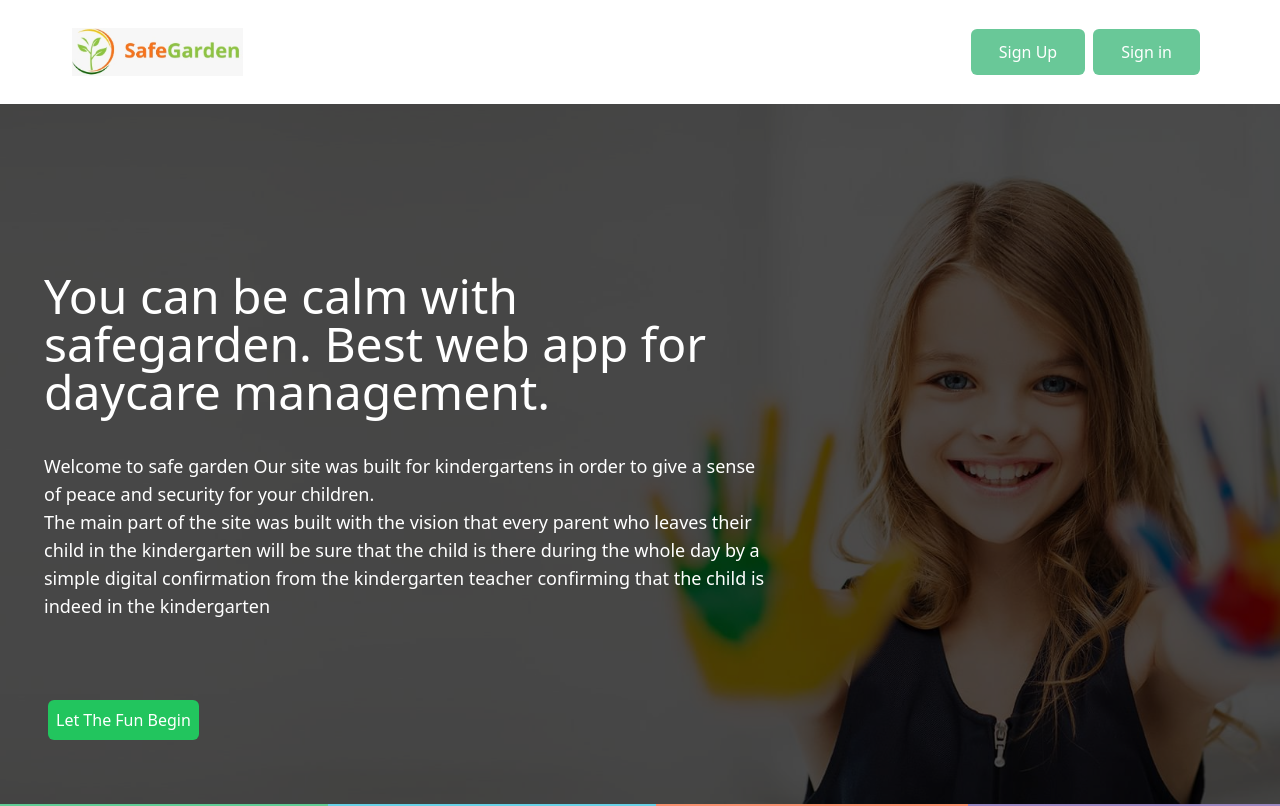
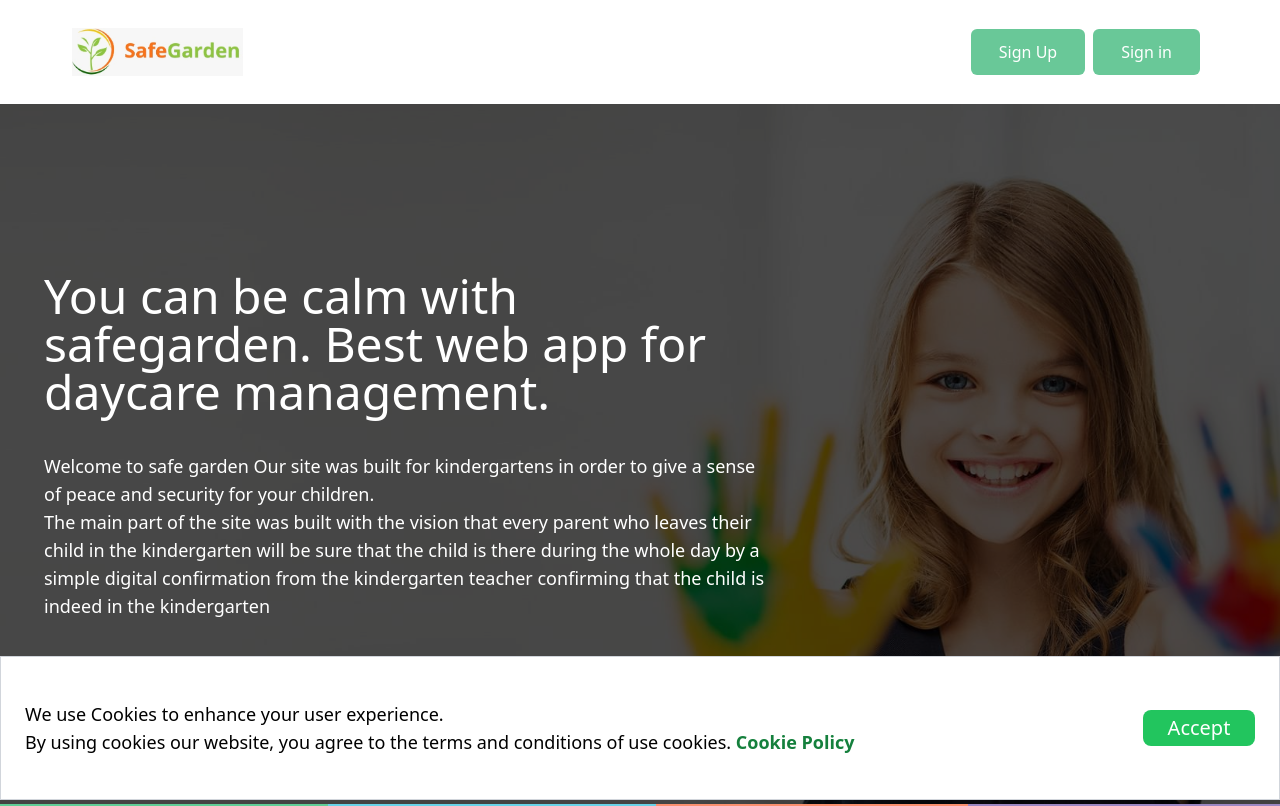
Before and after one commit to BmAlkes/safeGarden, a React (Vite) app: page / in a window 1280 px wide. Shown: the top 806 px of the page. Built offline with nearby package versions, Linux system fonts and the light colour scheme; no server answers.

Commit message:
feat:add cookies modal

```diff
--- a/package.json
+++ b/package.json
@@ -37,6 +37,7 @@
     "react-toastify": "^9.1.3",
     "tailwind-merge": "^2.2.0",
     "tailwindcss-animate": "^1.0.7",
+    "vaul": "^0.8.9",
     "zod": "^3.22.4"
   },
   "devDependencies": {
--- a/src/components/backgroundSlider/index.tsx
+++ b/src/components/backgroundSlider/index.tsx
@@ -14,6 +14,7 @@ import Accordion from "../questions";
 import { Link } from "react-router-dom";
 import AOS from "aos";
 import "aos/dist/aos.css";
+import Cookies from "../cookies";
 
 AOS.init();
 
--- /dev/null
+++ b/src/components/cookies/index.tsx
@@ -0,0 +1,31 @@
+import { Link } from "react-router-dom";
+
+const Cookies = ({ open, onClose }: { open: boolean; onClose: () => void }) => {
+  return (
+    <div
+      onClick={onClose}
+      className={`absolute bottom-0  transistion-colors h-36 border border-gray-300 w-full bg-white p-6 flex items-center  justify-between ${
+        open ? "visible" : "invisible"
+      } `}
+    >
+      <p className="text-lg font-light">
+        We use Cookies to enhance your user experience. <br />
+        By using cookies our website, you agree to the terms and conditions of
+        use cookies.
+        <Link to="/terms" className="text-green-700 font-semibold">
+          {" "}
+          Cookie Policy
+        </Link>
+      </p>
+
+      <button
+        className="w-28 bg-green-500 h-9 rounded-lg  text-white font-medium text-xl hover:bg-green-600  bottom-8"
+        onClick={onClose}
+      >
+        Accept
+      </button>
+    </div>
+  );
+};
+
+export default Cookies;
--- a/src/pages/home/index.tsx
+++ b/src/pages/home/index.tsx
@@ -1,11 +1,15 @@
+import Cookies from "@/components/cookies";
 import BackgroundSlider from "../../components/backgroundSlider";
 import Header from "../../components/header";
+import { useState } from "react";
 
 const Home = () => {
+  const [open, setOpen] = useState(true);
   return (
     <>
       <Header />
       <BackgroundSlider />
+      <Cookies open={open} onClose={() => setOpen(false)} />
     </>
   );
 };
```
Also changed, not shown: 1 other file (tests, documents, lock files or other folders).
